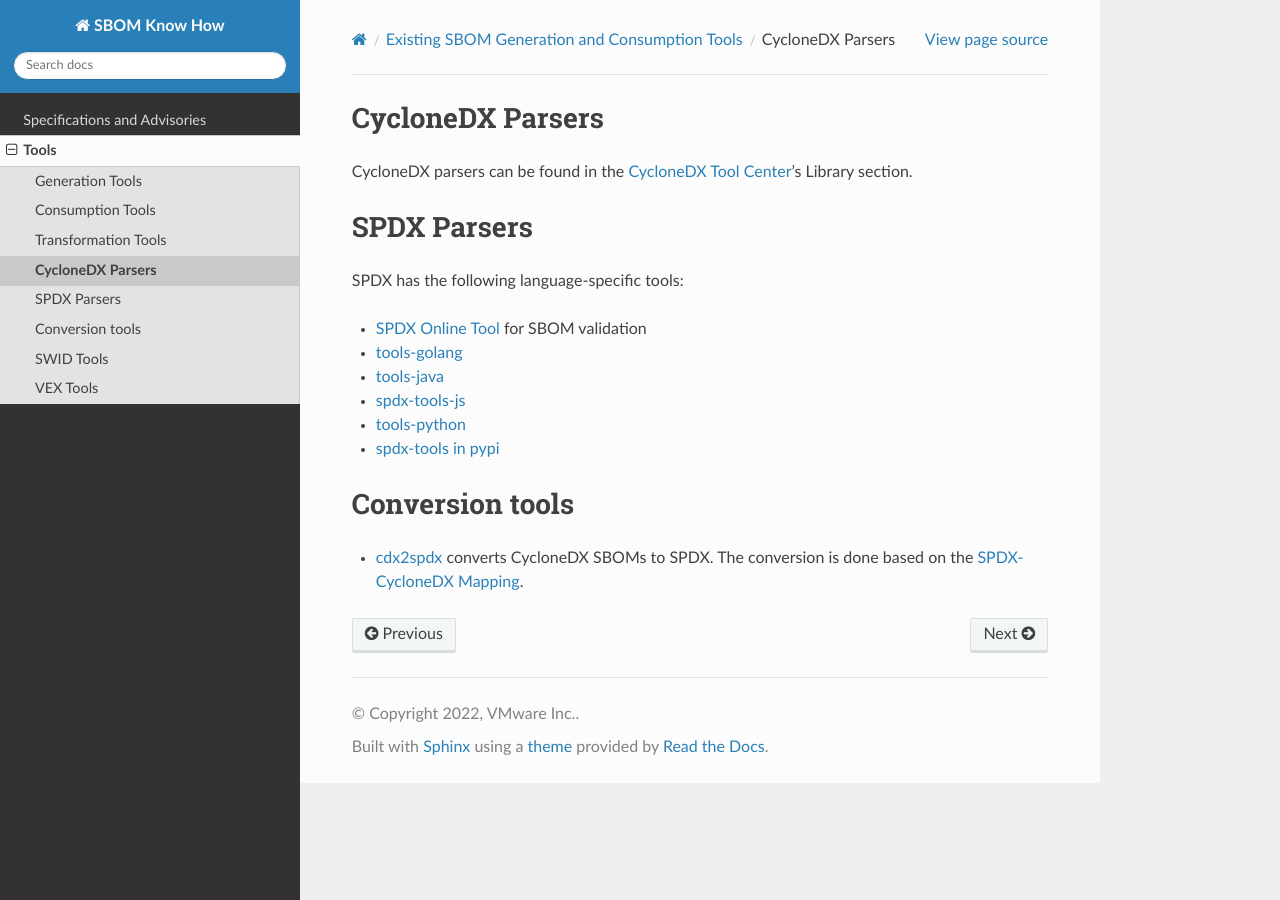
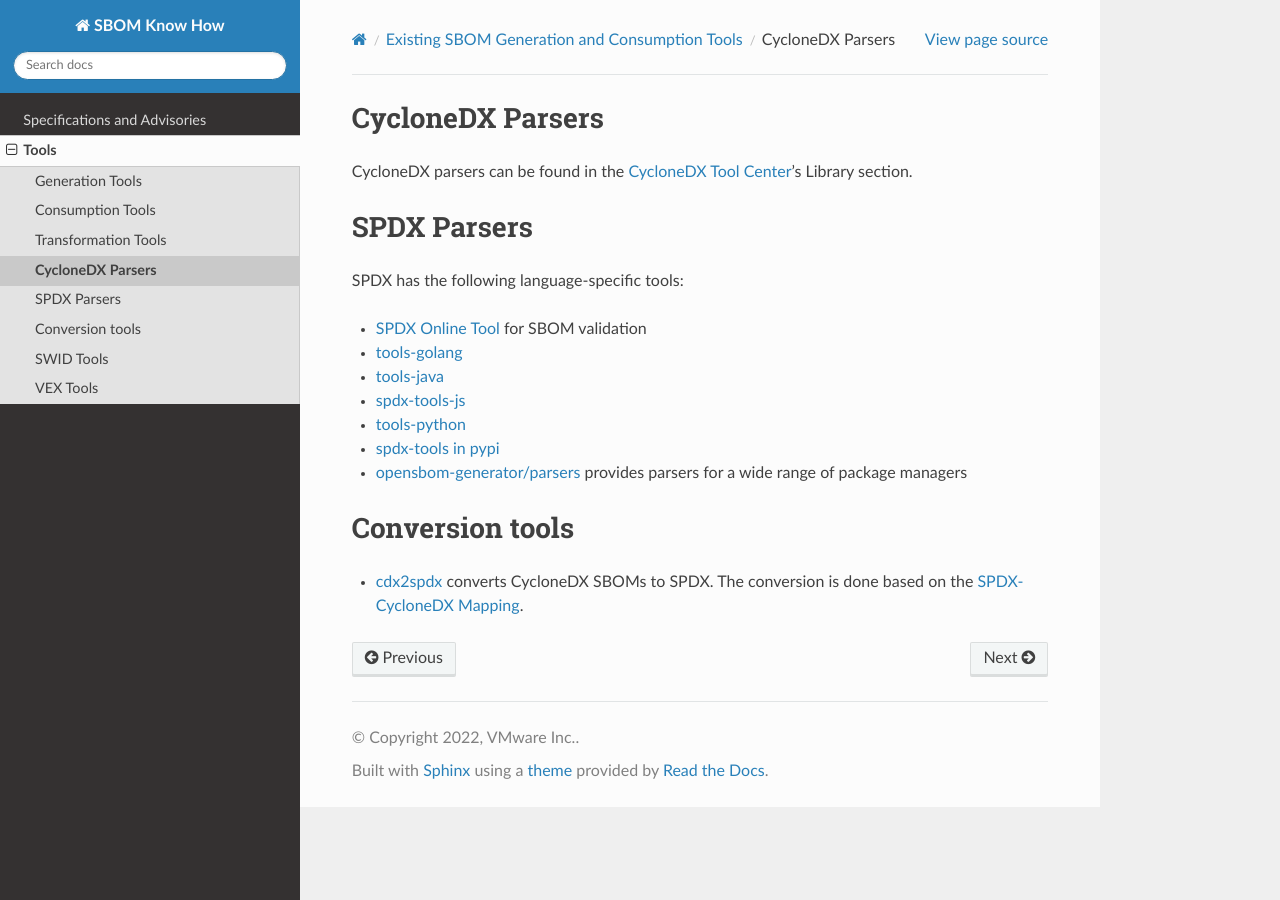
Before and after one commit to ivanayov/sbom-know-how, a Sphinx documentation site: the page built from docs/source/tooling/parsers.md, in a window 1280 px wide. Built offline with Sphinx 7.4.7 and the Read the Docs theme 2.0.0, drawn with Linux system fonts in a browser that asks for light colours.

Commit message:
Add opensbom-generator/parsers to the list of parsers
Signed-off-by: Ivana Atanasova <iyovcheva@vmware.com>

```diff
--- a/docs/source/tooling/parsers.md
+++ b/docs/source/tooling/parsers.md
@@ -11,6 +11,7 @@
 * [spdx-tools-js](https://github.com/spdx/spdx-tools-js)
 * [tools-python](https://github.com/spdx/tools-python)
 * [spdx-tools in pypi](https://pypi.org/project/spdx-tools/)
+* [opensbom-generator/parsers](https://github.com/opensbom-generator/parsers) provides parsers for a wide range of package managers
 
 ## Conversion tools
 
```
